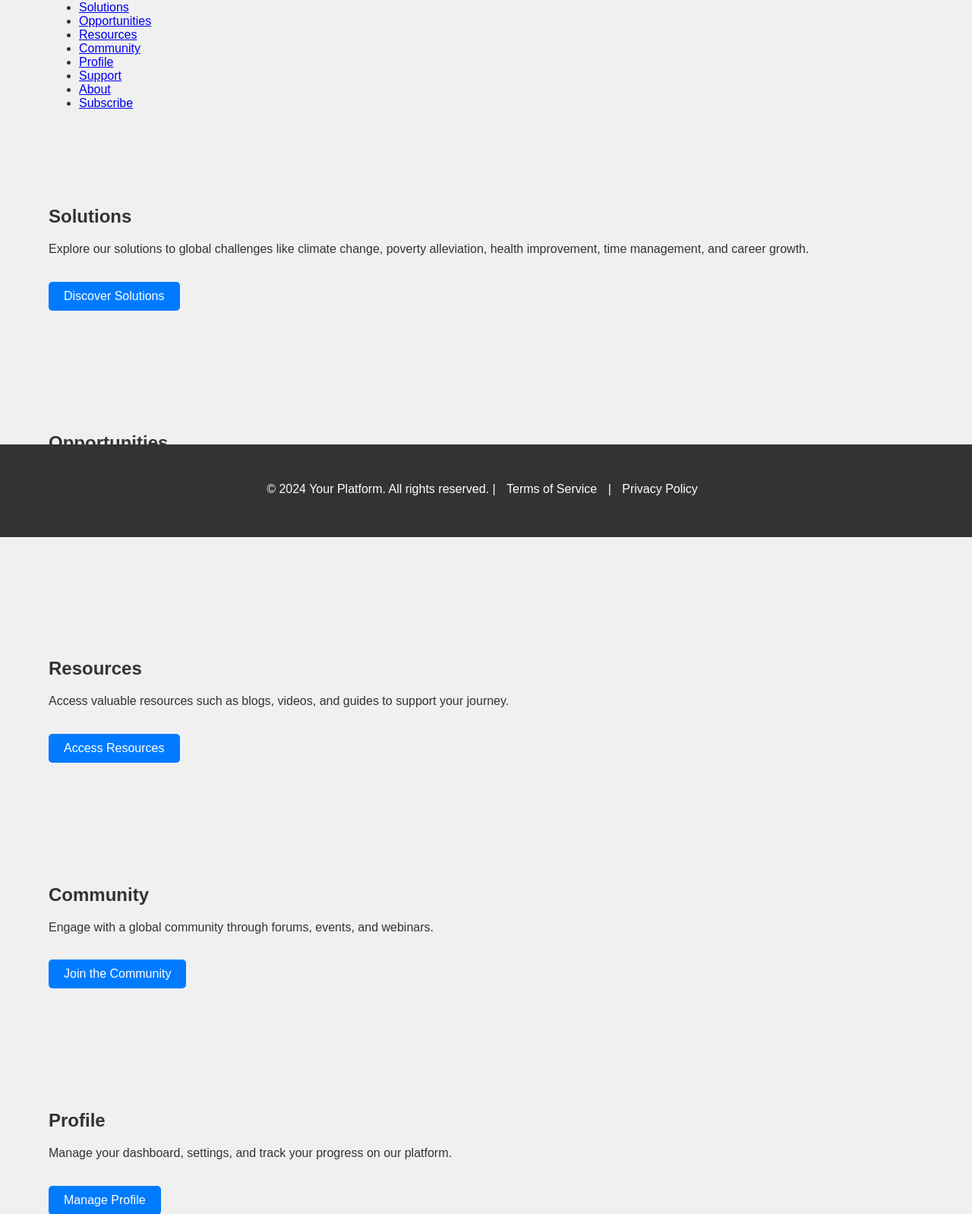
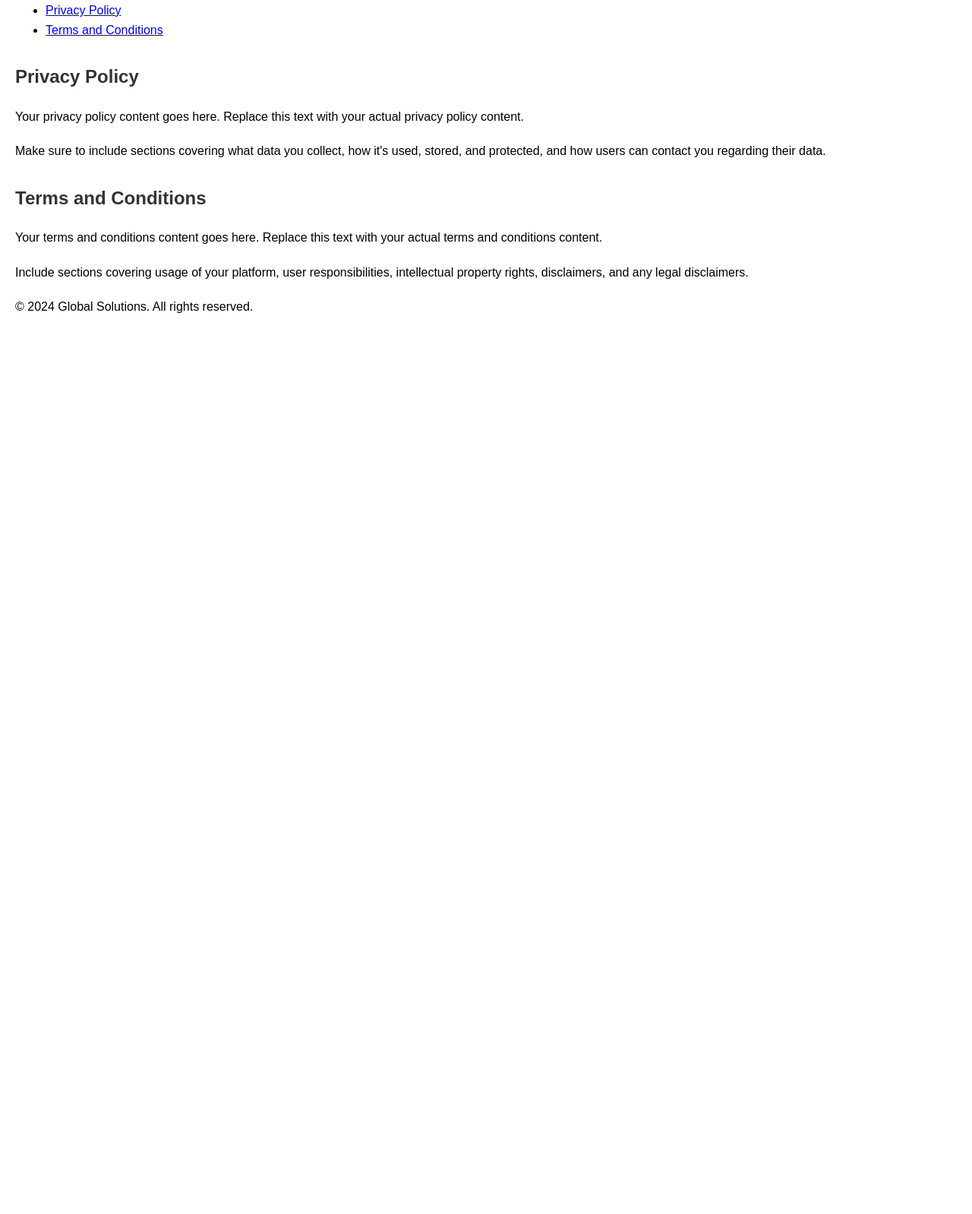
Before and after one commit to gamtha/globleissue-com, a plain HTML site: page index.html in a window 1280 px wide. Shown: the part 93-1691 px from the top of the page at 76% size. After the commit the page ends 800 px from the top, so only its background shows below. Drawn offline with Linux system fonts and the light colour scheme.

Commit message:
index.html

```diff
--- a/index.html
+++ b/index.html
@@ -3,201 +3,52 @@
 <head>
     <meta charset="UTF-8">
     <meta name="viewport" content="width=device-width, initial-scale=1.0">
-    <title>Robust Global Web Platform</title>
-    <link rel="stylesheet" href="styles.css">
+    <title>Global Solutions - Privacy Policy and Terms</title>
     <style>
-        /* Additional CSS specific to this document */
+        /* Basic styling, adjust as needed */
         body {
             font-family: Arial, sans-serif;
-            background-color: #f0f0f0;
+            line-height: 1.6;
+            margin: 20px;
+        }
+        h1, h2 {
             color: #333;
-            margin: 0;
-            padding: 0;
-            box-sizing: border-box;
         }
-        .container {
-            width: 90%;
-            margin: auto;
-            padding: 20px;
-        }
-        h1, h2, h3 {
-            color: #333;
-            margin-bottom: 10px;
+        h2 {
+            margin-top: 30px;
         }
         p {
-            line-height: 1.6;
             margin-bottom: 20px;
-        }
-        .section {
-            padding: 50px 0;
-        }
-        .btn {
-            display: inline-block;
-            background-color: #007bff;
-            color: #fff;
-            padding: 10px 20px;
-            text-decoration: none;
-            border-radius: 5px;
-            transition: background-color 0.3s ease;
-            margin-top: 10px;
-        }
-        .btn:hover {
-            background-color: #0056b3;
-        }
-        form {
-            display: flex;
-            align-items: center;
-            max-width: 400px;
-            margin-top: 20px;
-        }
-        form input[type="email"] {
-            flex: 1;
-            padding: 10px;
-            border: 1px solid #ccc;
-            border-radius: 5px 0 0 5px;
-            font-size: 14px;
-        }
-        form button {
-            padding: 10px 20px;
-            background-color: #007bff;
-            color: #fff;
-            border: none;
-            border-radius: 0 5px 5px 0;
-            cursor: pointer;
-            font-size: 14px;
-        }
-        form button:hover {
-            background-color: #0056b3;
-        }
-        footer {
-            background-color: #333;
-            color: #fff;
-            text-align: center;
-            padding: 10px 0;
-            position: absolute;
-            bottom: 0;
-            width: 100%;
-        }
-        footer a {
-            color: #fff;
-            text-decoration: none;
-            margin: 0 10px;
-        }
-        footer a:hover {
-            text-decoration: underline;
         }
     </style>
 </head>
 <body>
-
     <header>
-    <div class="container">
-        <h1>Welcome to Our Robust Global Web Platform</h1>
+        <h1>Welcome to Global Solutions</h1>
         <nav>
             <ul>
-                <li><a href="#solutions">Solutions</a></li>
-                <li><a href="#opportunities">Opportunities</a></li>
-                <li><a href="#resources">Resources</a></li>
-                <li><a href="#community">Community</a></li>
-                <li><a href="#profile">Profile</a></li>
-                <li><a href="#support">Support</a></li>
-                <li><a href="#about">About</a></li>
-                <li><a href="#subscribe">Subscribe</a></li>
+                <li><a href="#privacy-policy">Privacy Policy</a></li>
+                <li><a href="#terms">Terms and Conditions</a></li>
             </ul>
         </nav>
-    </div>
     </header>
 
-<section id="solutions" class="section">
-    <div class="container">
-        <h2>Solutions</h2>
-        <p>Explore our solutions to global challenges like climate change, poverty alleviation, health improvement, time management, and career growth.</p>
-        <a href="#opportunities" class="btn">Discover Solutions</a>
-    </div>
+    <main>
+        <section id="privacy-policy">
+            <h2>Privacy Policy</h2>
+            <p>Your privacy policy content goes here. Replace this text with your actual privacy policy content.</p>
+            <p>Make sure to include sections covering what data you collect, how it's used, stored, and protected, and how users can contact you regarding their data.</p>
         </section>
 
-<section id="opportunities" class="section">
-    <div class="container">
-        <h2>Opportunities</h2>
-        <p>Unlock diverse earning avenues including freelance jobs, business ventures, and skill enhancement courses.</p>
-        <a href="#resources" class="btn">Explore Opportunities</a>
-    </div>
+        <section id="terms">
+            <h2>Terms and Conditions</h2>
+            <p>Your terms and conditions content goes here. Replace this text with your actual terms and conditions content.</p>
+            <p>Include sections covering usage of your platform, user responsibilities, intellectual property rights, disclaimers, and any legal disclaimers.</p>
         </section>
-
-<section id="resources" class="section">
-    <div class="container">
-        <h2>Resources</h2>
-        <p>Access valuable resources such as blogs, videos, and guides to support your journey.</p>
-        <a href="#community" class="btn">Access Resources</a>
-    </div>
-</section>
-
-<section id="community" class="section">
-    <div class="container">
-        <h2>Community</h2>
-        <p>Engage with a global community through forums, events, and webinars.</p>
-        <a href="#profile" class="btn">Join the Community</a>
-    </div>
-</section>
-
-<section id="profile" class="section">
-    <div class="container">
-        <h2>Profile</h2>
-        <p>Manage your dashboard, settings, and track your progress on our platform.</p>
-        <a href="#support" class="btn">Manage Profile</a>
-    </div>
-</section>
-
-<section id="support" class="section">
-    <div class="container">
-        <h2>Support</h2>
-        <p>Find answers to FAQs, contact our support team, and get assistance.</p>
-        <a href="#about" class="btn">Get Support</a>
-    </div>
-</section>
-
-<section id="about" class="section">
-    <div class="container">
-        <h2>About Us</h2>
-        <p>Learn about our mission, team, and how to connect with us.</p>
-        <a href="#subscribe" class="btn">Learn More About Us</a>
-    </div>
-</section>
-
-<section id="subscribe" class="section">
-    <div class="container">
-        <h2>Subscribe</h2>
-        <p>Choose from our subscription plans, explore the benefits, and join our global platform.</p>
-        <form action="subscribe.php" method="POST">
-            <input type="email" name="email" placeholder="Enter your email" required>
-            <button type="submit" class="btn">Subscribe Now</button>
-        </form>
-    </div>
-</section>
+    </main>
 
     <footer>
-    <div class="container">
-        <p>&copy; 2024 Your Platform. All rights reserved. | <a href="#terms">Terms of Service</a> | <a href="#privacy">Privacy Policy</a></p>
-    </div>
+        <p>&copy; 2024 Global Solutions. All rights reserved.</p>
     </footer>
-
-<script>
-    // JavaScript for smooth scrolling
-    const links = document.querySelectorAll('nav ul li a');
-
-    links.forEach(link => {
-        link.addEventListener('click', e => {
-            e.preventDefault();
-            const targetId = e.target.getAttribute('href').substring(1);
-            const targetSection = document.getElementById(targetId);
-            if (targetSection) {
-                targetSection.scrollIntoView({
-                    behavior: 'smooth'
-                });
-            }
-        });
-    });
-</script>
-
 </body>
 </html>
```
Lines whose indentation alone changed are shown as unchanged.
